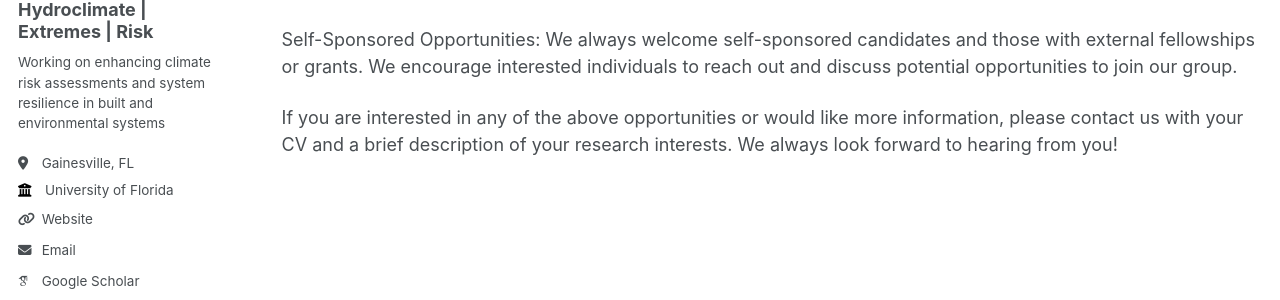
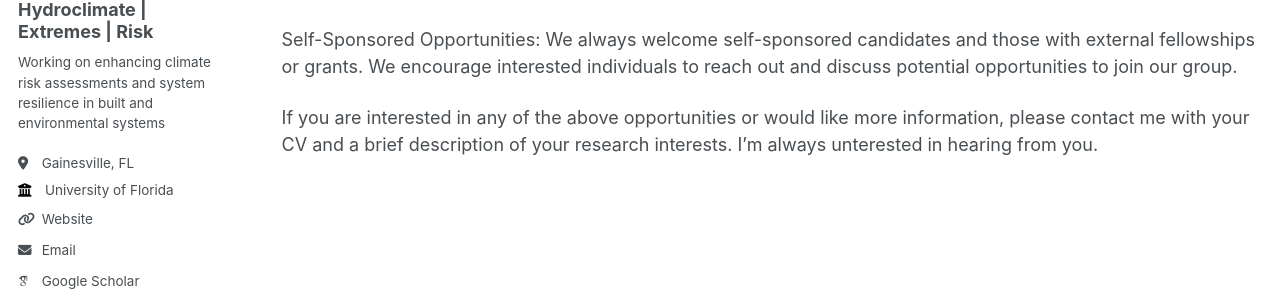
Before and after one commit to nassernajibi/lab, a Jekyll site: the page built from _pages/opportunities.md, in a window 1280 px wide and 900 px high, scrolled down 543 px. Shown: the part 312-612 px from the top of the window. Built offline with Jekyll 4.4.1, drawn with Linux system fonts in a browser that asks for light colours; some web fonts are replaced.

Commit message:
Update Oppor

```diff
--- a/_pages/opportunities.md
+++ b/_pages/opportunities.md
@@ -20,4 +20,4 @@
 
 Self-Sponsored Opportunities: We always welcome self-sponsored candidates and those with external fellowships or grants. We encourage interested individuals to reach out and discuss potential opportunities to join our group.
 
-If you are interested in any of the above opportunities or would like more information, please contact us with your CV and a brief description of your research interests. We always look forward to hearing from you!
+If you are interested in any of the above opportunities or would like more information, please contact me with your CV and a brief description of your research interests. I'm always unterested in hearing from you.
```
